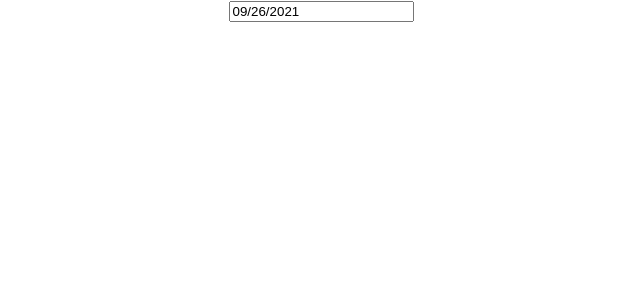
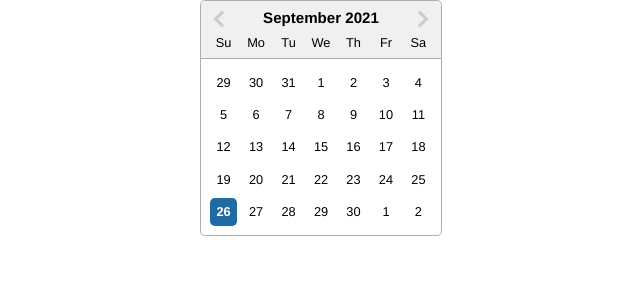
Before and after one commit to programmersbr/playgroundjs, a React (Create React App) app: page / in a window 1280 px wide. Shown: the top 300 px of the page, without its empty margins (319-959 px from the left). Built offline with nearby package versions, Linux system fonts and the light colour scheme; the HTML template or start-up script is replaced by a standard one.

Commit message:
Adicionado calendário inline

```diff
--- a/src/App.js
+++ b/src/App.js
@@ -11,7 +11,8 @@ import './App.css'
 // import Override from './components/freecode/OverrideDefaultProps'
 // import Access from './components/freecode/Access-props-using-this-props'
 // import UsePropTypes from './components/freecode/Use-proptypes-to-define-the-props-you-expect'
-import CalendarDefault from './components/datepicker/CalendarDefault'
+// import CalendarDefault from './components/datepicker/CalendarDefault'
+import CalendarInline from './components/datepicker/CalendarInline'
 
 function App() {
   return (
@@ -28,7 +29,8 @@ function App() {
       <Override /> */}
       {/* <Access /> */}
       {/* <UsePropTypes /> */}
-      <CalendarDefault />
+      {/* <CalendarDefault /> */}
+      <CalendarInline />
     </div>
   );
 }
--- /dev/null
+++ b/src/components/datepicker/CalendarInline.jsx
@@ -0,0 +1,38 @@
+// import { useState } from 'react'
+
+// import DatePicker from 'react-datepicker'
+
+// export default class CalendarDefault = () => {
+//   const [startDate, setStartDate] = useState(new Date());
+//   return (
+//     <DatePicker selected={startDate} onChange={(date) => setStartDate(date)} />
+//   );
+// };
+
+import React, { Component } from "react";
+import DatePicker from "react-datepicker";
+
+import "react-datepicker/dist/react-datepicker.css";
+
+class CalendarInline extends Component {
+  state = {
+    startDate: new Date(),
+  };
+
+  render() {
+    const { startDate } = this.state;
+    return <DatePicker className="calendario"
+        selected={startDate}
+        onChange={this.handleChange}
+        inline
+    />;
+  }
+
+  handleChange = (startDate) => {
+    this.setState({
+      startDate,
+    });
+  };
+}
+
+export default CalendarInline;
```
Also changed, not shown: 2 other files (tests, documents, lock files or other folders).
